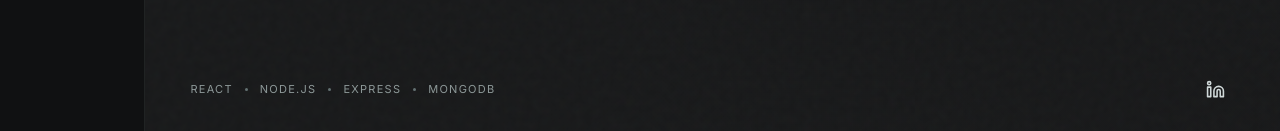
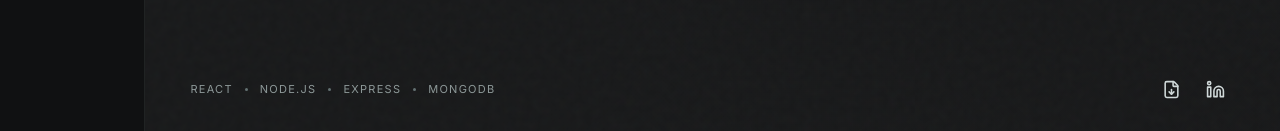
Before and after one commit to abdu-ousman/my-portfolio, a React (Vite) app: page / in a window 1280 px wide. Shown: the part 638-769 px from the top of the page. Built offline with nearby package versions, Linux system fonts and the light colour scheme.

Commit message:
A fix on about section

```diff
--- a/src/sections/Hero.jsx
+++ b/src/sections/Hero.jsx
@@ -1,5 +1,5 @@
 import { useState } from 'react';
-import { ArrowUpRight, Linkedin } from 'lucide-react';
+import { ArrowUpRight, FileDown, Linkedin } from 'lucide-react';
 
 // A deliberately restrained opening panel, inspired by the supplied reference.
 // Original portrait and background paths are preserved so the owner's public assets work unchanged.
@@ -35,7 +35,13 @@ export const Hero = () => {
           <span className="minimal-hero-art-label" aria-hidden="true">DESIGN / DEVELOPMENT / PROBLEM SOLVING</span>
         </div>
       </div>
-      <div className="minimal-hero-bottom"><span className="minimal-hero-stack">REACT <i/> NODE.JS <i/> EXPRESS <i/> MONGODB</span><a className="minimal-hero-linkedin" href="https://www.linkedin.com/in/abdurahman-ousman/" target="_blank" rel="noopener noreferrer" aria-label="Visit my LinkedIn profile" title="LinkedIn"><Linkedin size={19} aria-hidden="true" /></a></div>
+      <div className="minimal-hero-bottom">
+        <span className="minimal-hero-stack">REACT <i/> NODE.JS <i/> EXPRESS <i/> MONGODB</span>
+        <div className="minimal-hero-links">
+          <a className="minimal-hero-cv" href="/Abdurahman_Usman_CV.pdf" download="Abdurahman_Usman_CV.pdf" aria-label="Download my CV as PDF" title="Download CV"><FileDown size={19} aria-hidden="true" /></a>
+          <a className="minimal-hero-linkedin" href="https://www.linkedin.com/in/abdurahman-ousman/" target="_blank" rel="noopener noreferrer" aria-label="Visit my LinkedIn profile" title="LinkedIn"><Linkedin size={19} aria-hidden="true" /></a>
+        </div>
+      </div>
     </section>
   );
 };
--- a/src/viewport.css
+++ b/src/viewport.css
@@ -828,3 +828,40 @@ html, body, #root, button, a, input, select, textarea,
   .minimal-hero-linkedin { width: 32px; height: 32px; }
   .minimal-hero-linkedin svg { width: 18px !important; height: 18px !important; }
 }
+
+/* v25: Quiet, icon-only CV download beside LinkedIn; leave hero text and skills alone. */
+.minimal-hero-links {
+  display: inline-flex;
+  flex: 0 0 auto;
+  align-items: center;
+  justify-self: end;
+  gap: 6px;
+}
+.minimal-hero-cv {
+  display: inline-flex;
+  flex: 0 0 auto;
+  align-items: center;
+  justify-content: center;
+  width: 38px;
+  height: 38px;
+  padding: 0 !important;
+  border: 0 !important;
+  border-radius: 8px;
+  text-decoration: none;
+  color: #cfd8d8 !important;
+  transition: color 160ms ease, background-color 160ms ease;
+}
+.minimal-hero-cv:hover, .minimal-hero-cv:focus-visible {
+  color: #20b2a6 !important;
+  background: rgba(32,178,166,.09);
+}
+.minimal-hero-cv:focus-visible {
+  outline: 2px solid #20b2a6;
+  outline-offset: 3px;
+}
+.minimal-hero-cv svg { width: 19px !important; height: 19px !important; }
+@media (max-width:850px) {
+  .minimal-hero-links { gap: 2px; }
+  .minimal-hero-cv { width: 32px; height: 32px; }
+  .minimal-hero-cv svg { width: 18px !important; height: 18px !important; }
+}
```
Also changed, not shown: 1 other file (tests, documents, lock files or other folders).
